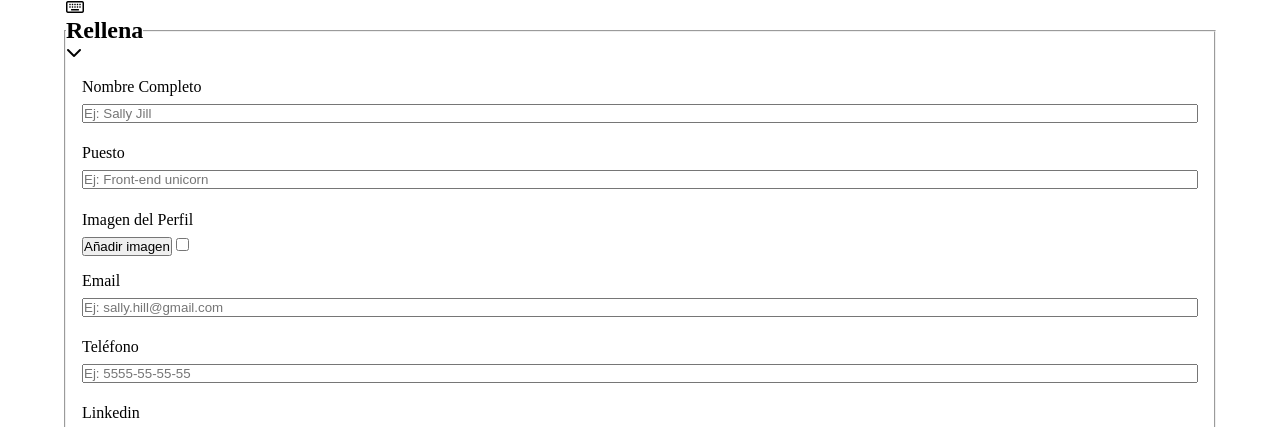
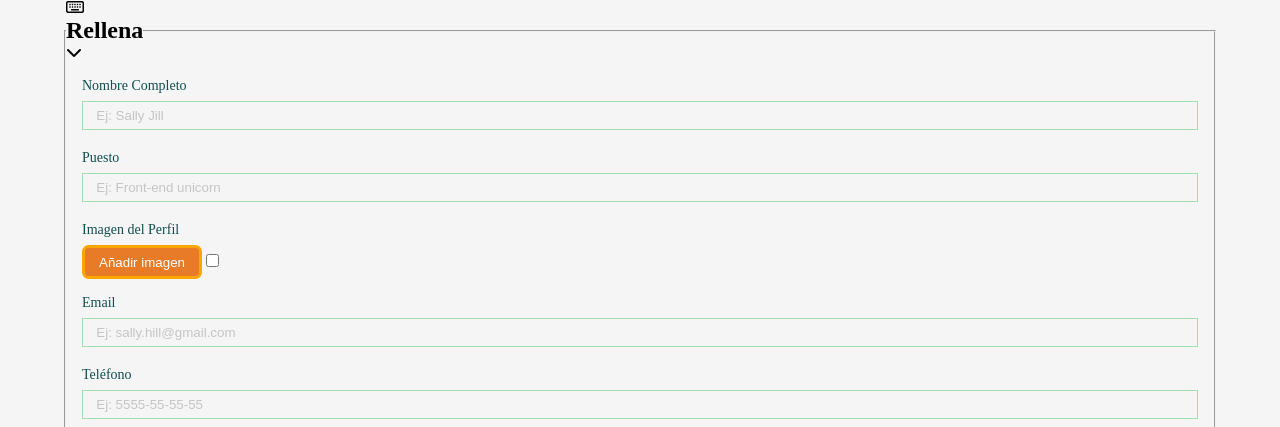
Before and after one commit to jeannettearias/awesome-professional-cards, a website built with Vite: page src/create.html in a window 1280 px wide. Shown: the part 352-779 px from the top of the page. Built offline with nearby package versions, Linux system fonts and the light colour scheme; files whose address does not match are found by name.

Commit message:
update form-fill with styles in the inputs

```diff
--- a/src/scss/layout/form-fill.scss
+++ b/src/scss/layout/form-fill.scss
@@ -4,6 +4,10 @@
     align-items: stretch;
     padding: 1rem;
     width: 100%;
+    font-size: 14px;
+    font-family: OpenSans;
+    color: #114e4e;
+
 }
 
 .form__data {
@@ -11,19 +15,30 @@
     flex-direction: column;
     margin-bottom: 0.5em;
 
+
 }
 
 .form__label {
     margin-bottom: 0.5em;
+    color: #114e4e;
 
 }
 
 .form__input {
     margin-bottom: 1em;
-    height: auto;
+    height: 1.6rem;
     width: auto;
+    border: solid 1px #a2deaf;
+    line-height: 20px;
+    padding: 1em;
+    color: #114e4e;
+    background: transparent;
 
 }
+::placeholder {color:#c5c5c5
+
+}
+
 
 //image button styles
 
@@ -31,3 +46,13 @@
     margin-bottom: 1rem;
 
 }
+
+.form__btn {
+    padding: 0.5em;
+    border-radius: 0.5em;
+    background-color: rgba(231, 102, 4, 0.848);
+    border: solid orange;
+    color: white;
+    width: 120px;
+
+}
--- a/src/scss/main.scss
+++ b/src/scss/main.scss
@@ -15,7 +15,7 @@ body {
 }
 
 .main {
-  background-color:#f5f5f5 #ffffff;
+  background-color: #f5f5f5;
 
   display: flex;
   flex-direction: column;
```
